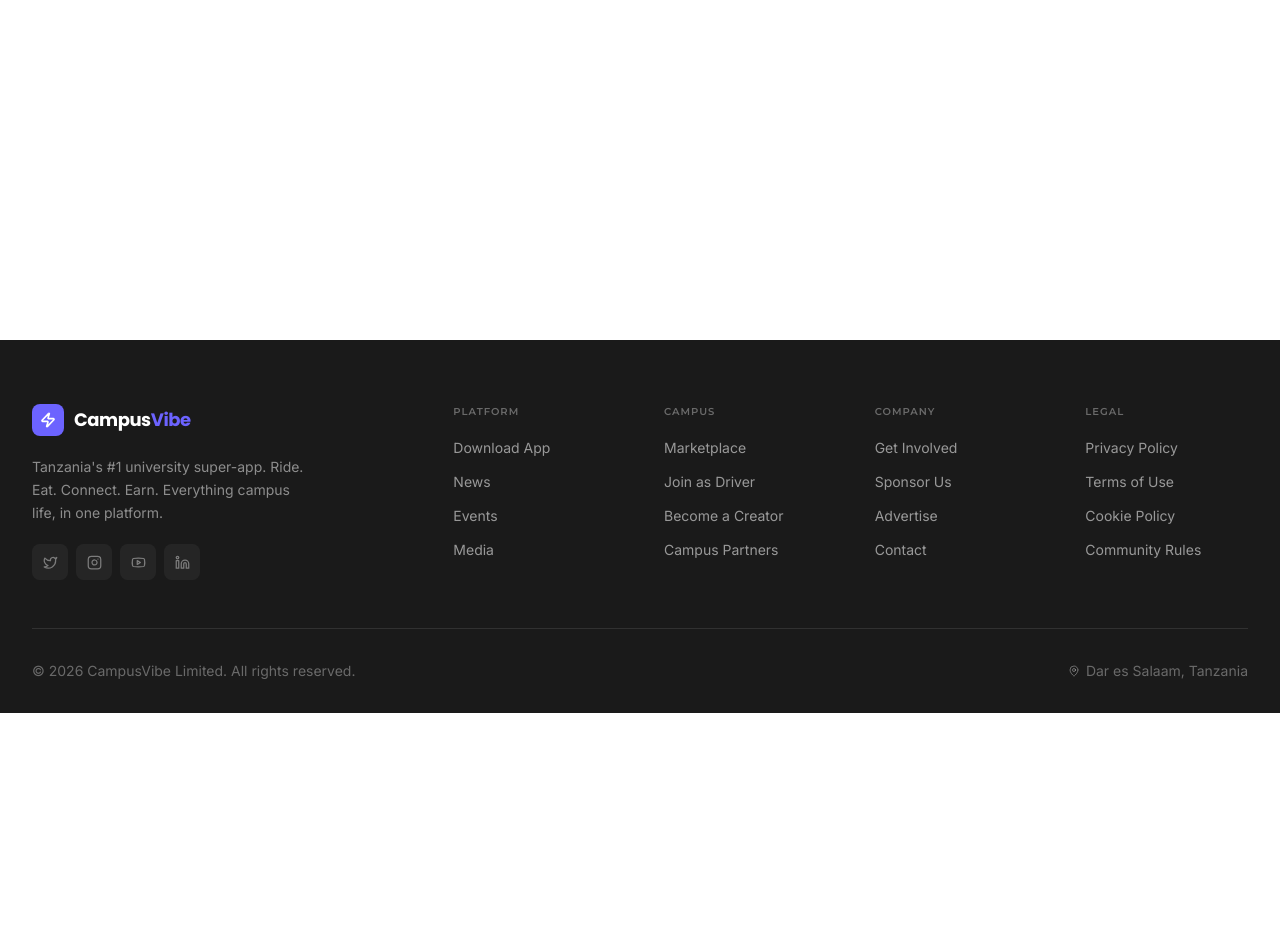
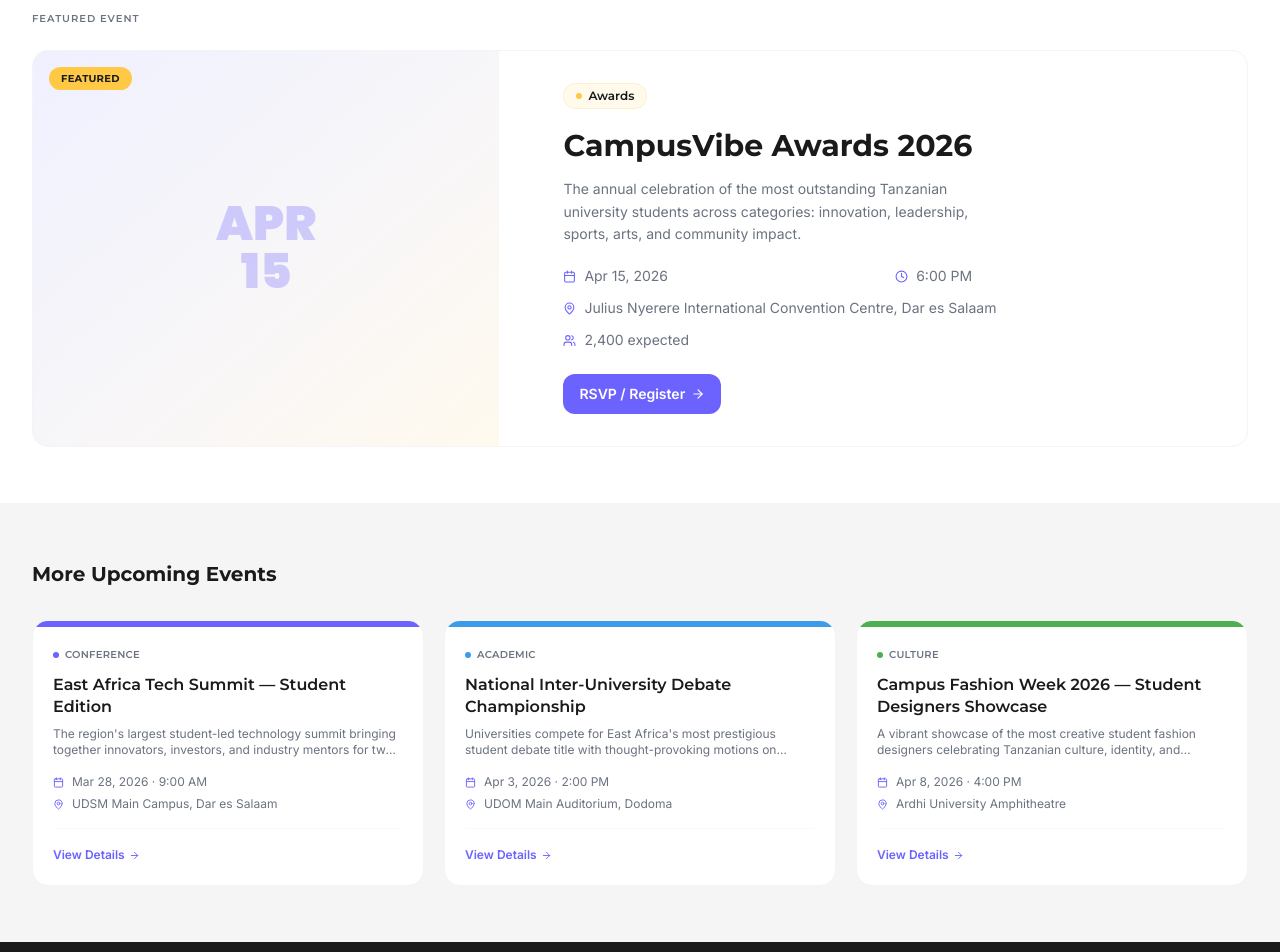
Before and after one commit to Stark-Priver/campusvibe, a Next.js app in the folder campusvibe/: page /events in a window 1280 px wide. Before the commit this address had no page. Shown: the part 460-1412 px from the top of the page. Before the commit the page ends 1173 px from the top, so only its background shows below. Built offline with nearby package versions, Linux system fonts and the light colour scheme.

Commit message:
ui: page.tsx [2026-03-15 13:38:28]

```diff
--- /dev/null
+++ b/campusvibe/src/app/events/page.tsx
@@ -0,0 +1,175 @@
+import Link from "next/link"
+import { Calendar, Clock, MapPin, Users, ArrowRight } from "lucide-react"
+import { AnimatedSection } from "@/components/ui/AnimatedSection"
+import { events } from "@/lib/data"
+import type { Metadata } from "next"
+
+export const metadata: Metadata = {
+  title: "Events — CampusVibe",
+  description: "Upcoming campus events across Tanzanian universities — awards, conferences, sports, culture, and more.",
+}
+
+const categoryDot: Record<string, string> = {
+  Awards: "bg-accent",
+  Conference: "bg-brand",
+  Academic: "bg-interactive",
+  Culture: "bg-success",
+}
+
+const categoryBg: Record<string, string> = {
+  Awards: "bg-accent/10 text-dark border-accent/20",
+  Conference: "bg-brand/10 text-brand border-brand/20",
+  Academic: "bg-interactive/10 text-interactive border-interactive/20",
+  Culture: "bg-success/10 text-green-700 border-green-200",
+}
+
+export default function EventsPage() {
+  const [featured] = events.filter((e) => e.featured)
+  const rest = events.filter((e) => !e.featured)
+
+  return (
+    <>
+      {/* Page hero */}
+      <div className="pt-16 bg-canvas">
+        <div className="max-w-7xl mx-auto px-4 sm:px-6 lg:px-8 py-16">
+          <AnimatedSection>
+            <span className="inline-flex items-center gap-2 text-[10px] uppercase tracking-widest font-section font-semibold text-white/40 mb-4">
+              <span className="w-1.5 h-1.5 rounded-full bg-accent" />
+              Campus Events
+            </span>
+            <h1 className="font-heading font-black text-4xl sm:text-5xl text-white leading-tight">
+              What&apos;s happening
+              <span className="text-brand block">on campus.</span>
+            </h1>
+            <p className="mt-4 text-white/50 text-base font-body max-w-lg">
+              Discover events, conferences, award ceremonies, and cultural showcases happening
+              across universities in Tanzania.
+            </p>
+          </AnimatedSection>
+        </div>
+      </div>
+
+      {/* Featured event */}
+      {featured && (
+        <div className="bg-white py-14 border-b border-gray-100">
+          <div className="max-w-7xl mx-auto px-4 sm:px-6 lg:px-8">
+            <AnimatedSection>
+              <span className="text-[10px] uppercase tracking-widest font-section font-semibold text-muted mb-6 block">
+                Featured Event
+              </span>
+              <Link
+                href={`/events/${featured.slug}`}
+                className="group grid grid-cols-1 lg:grid-cols-5 gap-8 bg-white border border-gray-100 rounded-2xl overflow-hidden card-hover"
+              >
+                {/* Visual */}
+                <div className="lg:col-span-2 min-h-[200px] bg-gradient-to-br from-brand/10 to-accent/10 relative flex items-center justify-center">
+                  <div className="text-center p-8">
+                    <div className="text-5xl font-heading font-black text-brand/30 leading-none">
+                      APR<br />15
+                    </div>
+                  </div>
+                  <span className="absolute top-4 left-4 px-3 py-1 rounded-full bg-accent text-dark text-[10px] font-section font-bold uppercase tracking-wide">
+                    Featured
+                  </span>
+                </div>
+
+                {/* Info */}
+                <div className="lg:col-span-3 p-6 lg:p-8 flex flex-col justify-center">
+                  <span
+                    className={`inline-flex items-center gap-1.5 w-fit px-3 py-1 rounded-full text-xs font-section font-semibold border mb-4 ${
+                      categoryBg[featured.category] ?? "bg-gray-100 text-gray-600 border-gray-200"
+                    }`}
+                  >
+                    <span className={`w-1.5 h-1.5 rounded-full ${categoryDot[featured.category] ?? "bg-gray-400"}`} />
+                    {featured.category}
+                  </span>
+
+                  <h2 className="font-section font-bold text-2xl sm:text-3xl text-dark group-hover:text-brand transition-colors leading-snug">
+                    {featured.title}
+                  </h2>
+                  <p className="text-muted text-sm mt-3 font-body leading-relaxed max-w-md">
+                    {featured.description}
+                  </p>
+
+                  <div className="mt-5 grid grid-cols-2 gap-3 text-sm text-muted font-body">
+                    <div className="flex items-center gap-2">
+                      <Calendar size={13} className="text-brand" />
+                      {featured.date}
+                    </div>
+                    <div className="flex items-center gap-2">
+                      <Clock size={13} className="text-brand" />
+                      {featured.time}
+                    </div>
+                    <div className="flex items-center gap-2 col-span-2">
+                      <MapPin size={13} className="text-brand shrink-0" />
+                      {featured.location}
+                    </div>
+                    <div className="flex items-center gap-2">
+                      <Users size={13} className="text-brand" />
+                      {featured.attendees.toLocaleString()} expected
+                    </div>
+                  </div>
+
+                  <div className="mt-6 flex gap-3">
+                    <span className="inline-flex items-center gap-1.5 px-4 py-2.5 rounded-xl bg-brand text-white text-sm font-semibold">
+                      RSVP / Register <ArrowRight size={14} />
+                    </span>
+                  </div>
+                </div>
+              </Link>
+            </AnimatedSection>
+          </div>
+        </div>
+      )}
+
+      {/* All other events */}
+      <div className="bg-surface py-14">
+        <div className="max-w-7xl mx-auto px-4 sm:px-6 lg:px-8">
+          <AnimatedSection className="mb-8">
+            <h2 className="font-section font-bold text-xl text-dark">More Upcoming Events</h2>
+          </AnimatedSection>
+
+          <div className="grid grid-cols-1 sm:grid-cols-2 lg:grid-cols-3 gap-5">
+            {rest.map((event, i) => (
+              <AnimatedSection key={event.id} delay={0.07 * i}>
+                <Link
+                  href={`/events/${event.slug}`}
+                  className="group flex flex-col bg-white border border-gray-100 rounded-2xl overflow-hidden card-hover h-full"
+                >
+                  <div className={`h-1.5 ${categoryDot[event.category] ?? "bg-gray-200"}`} />
+                  <div className="flex flex-col flex-1 p-5">
+                    <div className="flex items-center justify-between mb-3">
+                      <span className="text-[10px] uppercase tracking-wide font-section font-semibold text-muted flex items-center gap-1.5">
+                        <span className={`w-1.5 h-1.5 rounded-full ${categoryDot[event.category] ?? "bg-gray-400"}`} />
+                        {event.category}
+                      </span>
+                    </div>
+                    <h3 className="font-section font-semibold text-dark group-hover:text-brand transition-colors text-base leading-snug">
+                      {event.title}
+                    </h3>
+                    <p className="text-muted text-xs mt-2 font-body line-clamp-2">{event.description}</p>
+                    <div className="mt-4 space-y-1.5 text-xs text-muted font-body">
+                      <div className="flex items-center gap-2">
+                        <Calendar size={11} className="text-brand" />
+                        {event.date} · {event.time}
+                      </div>
+                      <div className="flex items-center gap-2">
+                        <MapPin size={11} className="text-brand" />
+                        <span className="line-clamp-1">{event.location}</span>
+                      </div>
+                    </div>
+                    <div className="mt-4 pt-3 border-t border-gray-50">
+                      <span className="inline-flex items-center gap-1 text-xs font-semibold text-brand">
+                        View Details <ArrowRight size={11} />
+                      </span>
+                    </div>
+                  </div>
+                </Link>
+              </AnimatedSection>
+            ))}
+          </div>
+        </div>
+      </div>
+    </>
+  )
+}
```
